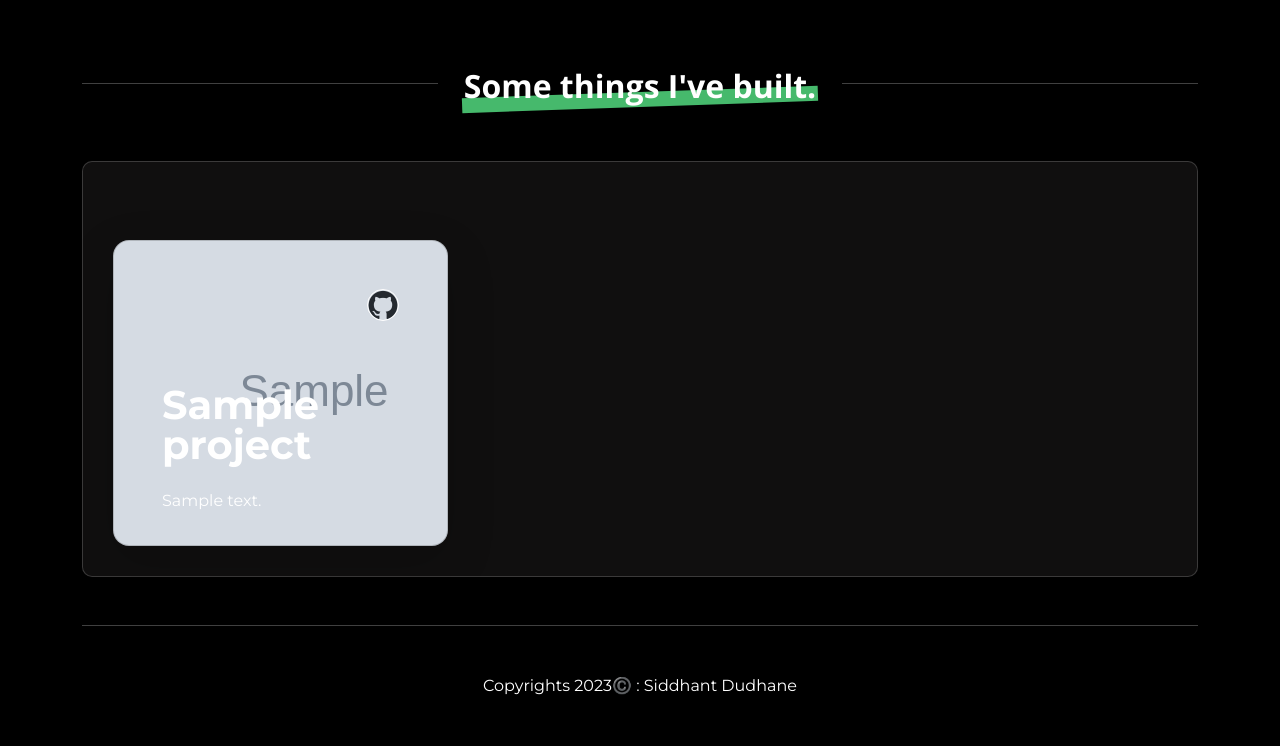
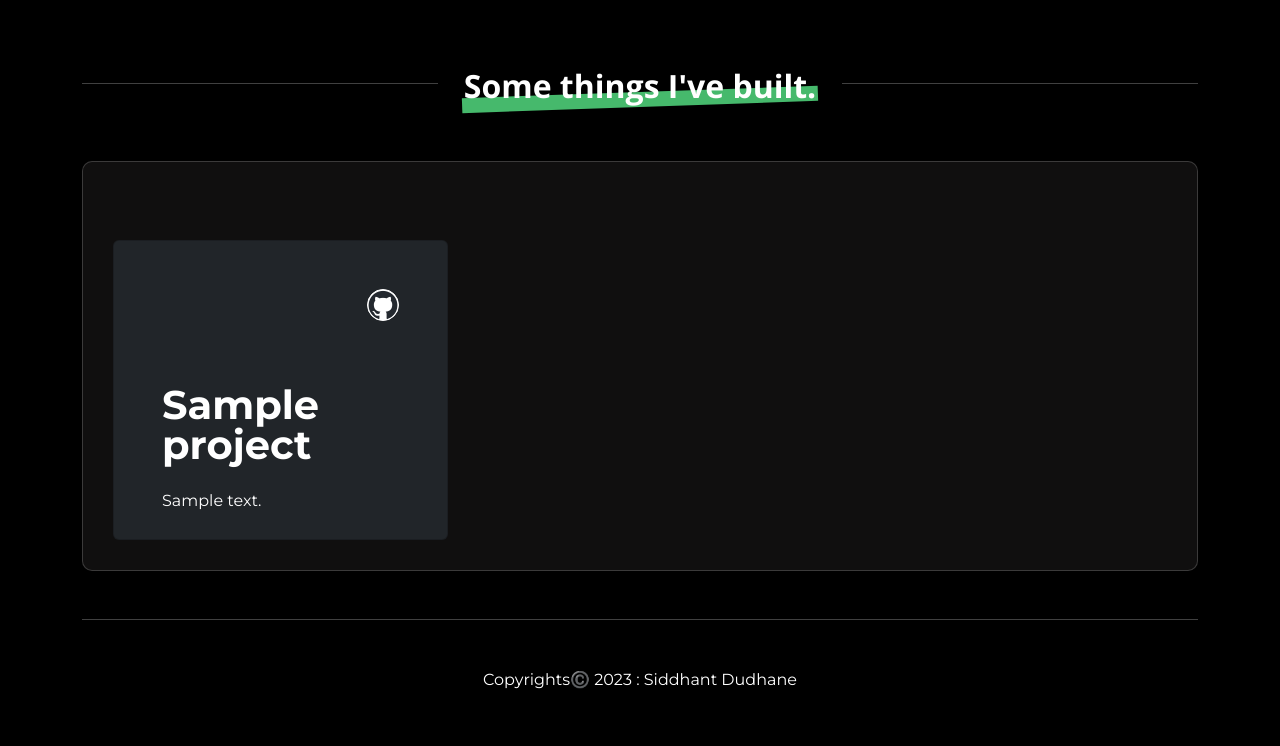
Before and after one commit to siddhant-afk/Portfolio-2023-, a Django app: page / in a window 1280 px wide. Shown: the part 1265-2011 px from the top of the page. After the commit the page ends 1954 px from the top, so only its background shows below. Run offline with Django 4.2, Linux system fonts and the light colour scheme; tables that the repository leaves empty hold one stand-in row (values such as "Sample post"); grey boxes marked "Sample" are stand-in pictures.

Commit message:
Edit project card

```diff
--- a/projects/static/styles.css
+++ b/projects/static/styles.css
@@ -114,3 +114,13 @@ backdrop-filter: blur( 4px );
 border-radius: 10px;
 border: 1px solid rgba( 255, 255, 255, 0.18 );
 }
+
+.card{
+
+    height : 300px;
+}
+
+.github-logo:hover{
+
+    transform : scale(1.1);
+}
--- a/projects/templates/projects/index.html
+++ b/projects/templates/projects/index.html
@@ -76,12 +76,12 @@
     {% for project in projects %}
     <div class="col-md-4 mt-5">
       <div class="col">
-        <div class="card card-cover h-100 overflow-hidden text-bg-dark rounded-4 shadow-lg img-fluid" style="background-image: url('{{project.image.url}}');">
 
-          <div class="d-flex flex-column h-100 p-5 pb-3 text-white text-shadow-1">
+
+          <div class="d-flex flex-column  p-5 pb-3 text-white text-shadow-1 card bg-dark overflow-hidden">
             <ul class="d-flex list-unstyled mt-auto">
               <li class="ms-auto">
-                <img src="{% static 'github-mark.png' %}" alt="Bootstrap" width="32" height="32" class="rounded-circle border border-white">
+                <img src="{% static 'github-mark.png' %}" alt="Bootstrap" width="32" height="32" class="rounded-circle border border-white bg-white github-logo">
               </li>
 
 
@@ -90,7 +90,7 @@
             <p>{{project.description}}</p>
 
           </div>
-        </div>
+
     </div>
 
   </div>
@@ -106,7 +106,7 @@
   </div>
 
   <div class="text-center mt-5 mb-5">
-    Copyrights 2023©️ : Siddhant Dudhane
+    Copyrights©️ {{ year }} : Siddhant Dudhane
   </div>
 </section>
 </body>
--- a/projects/views.py
+++ b/projects/views.py
@@ -1,8 +1,10 @@
 from django.shortcuts import render
 from .models import Project
+import datetime as dt
 # Create your views here.
 
+today = dt.date.today()
 
 def home(request):
     projects = Project.objects.all()[::-1]
-    return render(request,"projects/index.html",{'projects' : projects})
+    return render(request,"projects/index.html",{'projects' : projects,'year':today.year})
```
